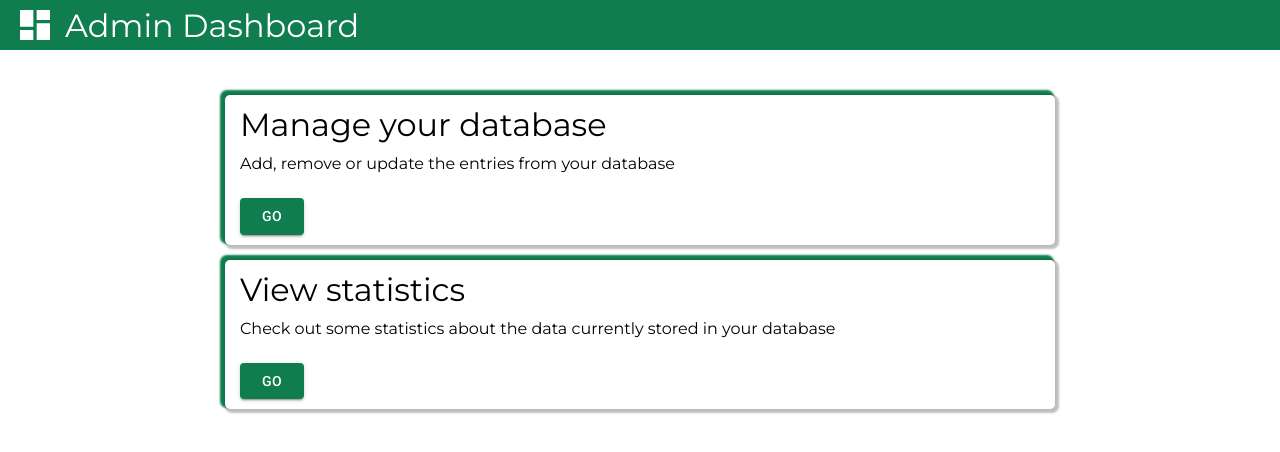
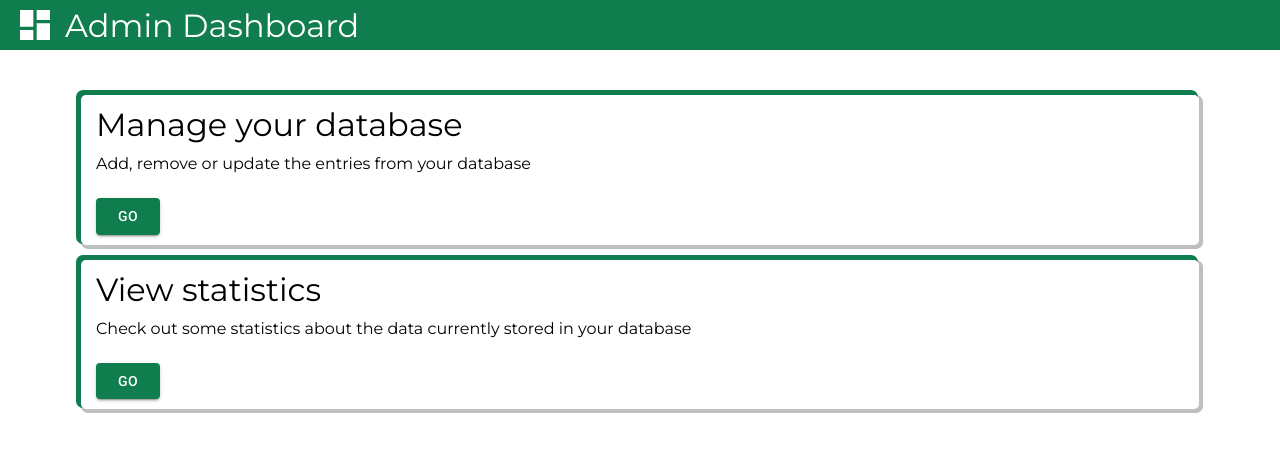
Before and after one commit to UBB-SDI-23/lab-5x-ATchibo, a React (Create React App) app: page / in a window 1280 px wide. Shown: the top 452 px of the page. Built offline with nearby package versions, Linux system fonts and the light colour scheme.

Commit message:
added small styling changes

```diff
--- a/src/components/Card.scss
+++ b/src/components/Card.scss
@@ -2,20 +2,20 @@
 
 .card {
     width: $question-card-small-w;
-    max-width: $question-card-w;
+    max-width: 85%;
 
     border: 0px;
     border-radius: $border-radius;
 
     box-shadow: $box-shadow-h-offset-sm
                 $box-shadow-v-offset-sm
-                $box-shadow-blur-sm
+                $box-shadow-blur-nil
                 $box-shadow-spread-sm
                 $button-shadow-color,
 
                 0-$box-shadow-h-offset-md
                 0-$box-shadow-v-offset-md
-                $box-shadow-blur-sm
+                $box-shadow-blur-nil
                 $box-shadow-spread-sm
                 $main-color;
 
--- a/src/components/TableDataMenu.scss
+++ b/src/components/TableDataMenu.scss
@@ -6,6 +6,7 @@
 
 .add-table-view-btn {
     width: $question-card-w;
+    max-width: 95%;
 
     margin: $margin-md !important;
 
--- a/src/values.scss
+++ b/src/values.scss
@@ -41,6 +41,7 @@ $box-shadow-v-offset-md: 3px;
 $box-shadow-h-offset-lg: 4px;
 $box-shadow-v-offset-lg: 4px;
 $box-shadow-blur-sm: 2px;
+$box-shadow-blur-nil: 0px;
 $box-shadow-spread-sm: 2px;
 
 $checkbox-h: 25px;
```
